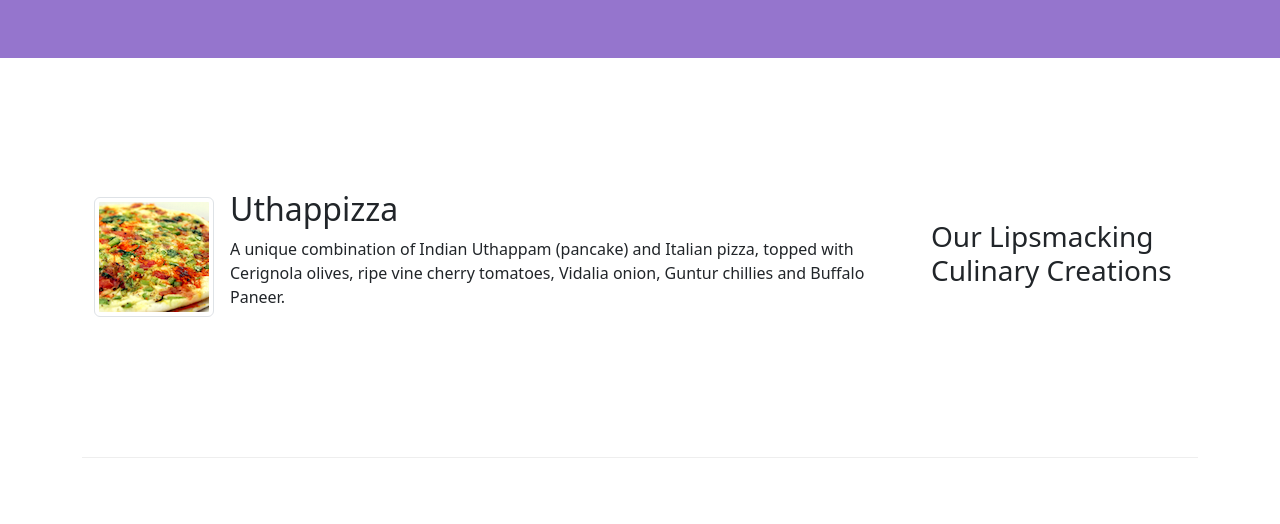
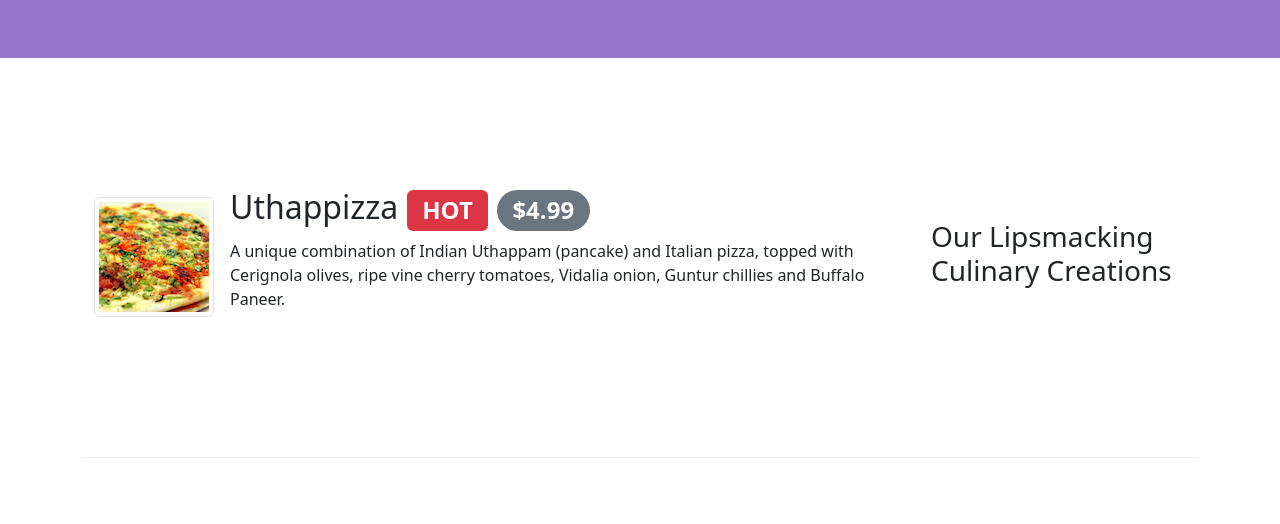
Before and after one commit to k2gutierrez/confusion, a website: page index.html in a window 1280 px wide. Shown: the part 276-800 px from the top of the page. Drawn offline with nearby package versions, Linux system fonts and the light colour scheme.

Commit message:
Alert.Users

```diff
--- a/index.html
+++ b/index.html
@@ -57,7 +57,7 @@
                 <div class="d-flex flex-shrink-0">
                     <img src="img/uthappizza.png" class="d-flex mr-3 img-thumbnail align-self-center" alt="uthappizza">
                     <div class="flex-grow-1 ms-3">
-                        <h2 class="mt-0">Uthappizza</h2>
+                        <h2 class="mt-0">Uthappizza <span class="badge bg-danger">HOT</span> <span class="badge rounded-pill bg-secondary">$4.99</SPan></h2>
                         <p class="d-none d-sm-block">A unique combination of Indian Uthappam (pancake) and Italian pizza, topped with Cerignola olives, ripe vine cherry tomatoes, Vidalia onion, Guntur chillies and Buffalo Paneer.</p>
                     </div>
                 </div>
```
